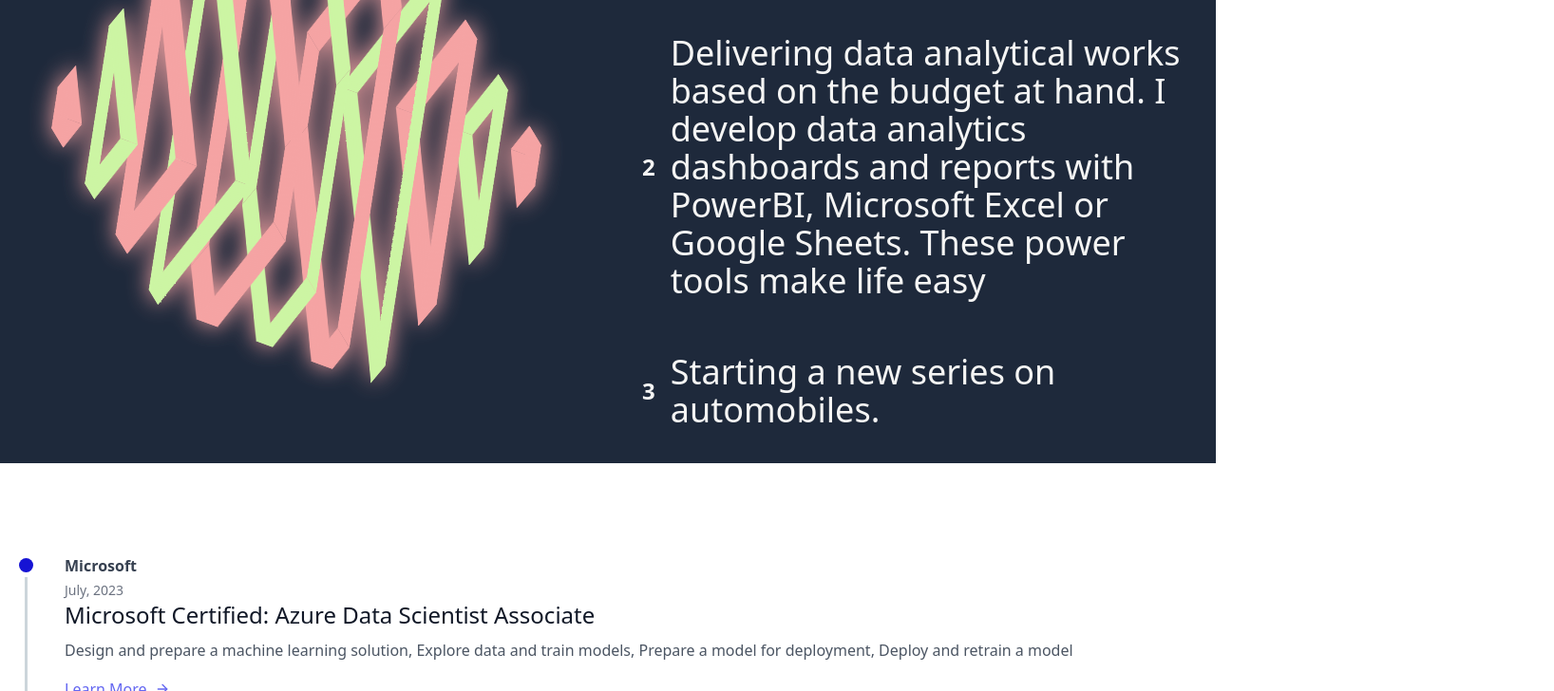
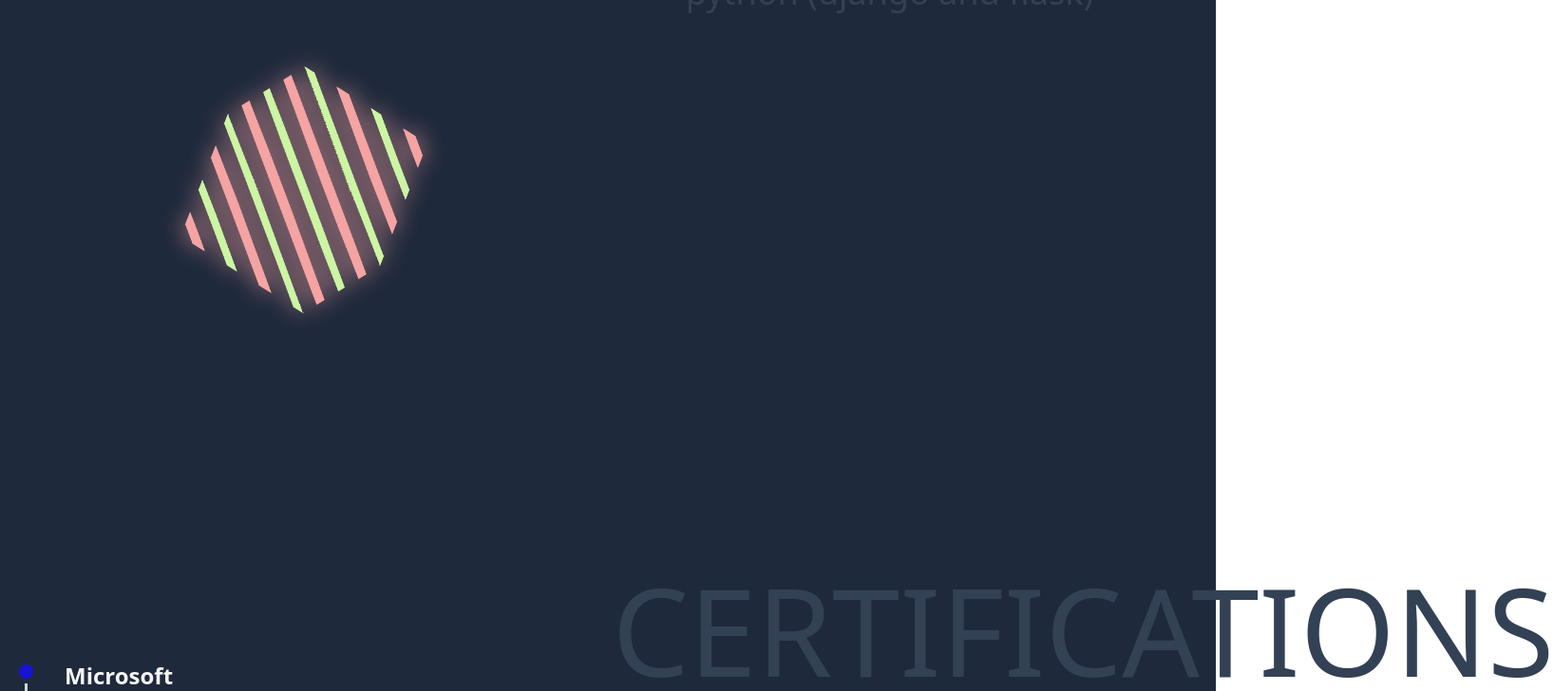
Before and after one commit to osahene/mysite, a Nuxt app: page / in a window 1280 px wide. Shown: the part 820-1548 px from the top of the page at 95% size, 1636 px wide, since content can reach past the window. Built offline with nearby package versions, Linux system fonts and the light colour scheme.

Commit message:
updated the timeline and activities components

```diff
--- a/components/header/activities.vue
+++ b/components/header/activities.vue
@@ -1,9 +1,12 @@
 <template>
   <div
-    class="flex flex-col bg-slate-800 md:flex-row space-y-8 md:space-y-0 md:space-x-8"
+    class="flex flex-col h-screen bg-slate-800 md:flex-row space-y-8 md:space-y-0 md:space-x-8"
   >
+    <div class="absolute flex items-center pointer-events-none what-i-do">
+      <div class="head text-9xl text-slate-700 uppercase">What I do</div>
+    </div>
     <!-- Cube Section -->
-    <div class="flex-1 flex justify-center items-center">
+    <div class="hidden lg:flex flex-1 justify-center items-center cube-section">
       <div class="cont">
         <div class="cube">
           <div class="side"></div>
@@ -17,8 +20,8 @@
     </div>
 
     <!-- v-for Section -->
-    <div class="flex-1">
-      <div v-for="(act, i) in acts" :key="i" class="mb-4">
+    <div class="flex-1 p-8">
+      <div v-for="(act, i) in acts" :key="i" class="mb-4 act-item">
         <div
           class="p-5 rounded-b-lg before:bg-teal-600 hover:rounded-b-none before:absolute before:-bottom-0 before:-left-0 before:block before:h-[4px] before:w-full before:origin-bottom-right before:scale-x-0 before:transition before:duration-300 before:ease-in-out hover:before:origin-bottom-left hover:before:scale-x-100 flex items-center space-x-4"
         >
@@ -31,7 +34,11 @@
 </template>
 
 <script setup>
-import { ref } from "vue";
+import { ref, onMounted } from "vue";
+import { gsap } from "gsap";
+import { ScrollTrigger } from "gsap/ScrollTrigger";
+
+gsap.registerPlugin(ScrollTrigger);
 
 const acts = ref([
   {
@@ -47,14 +54,58 @@ const acts = ref([
     cat: "Starting a new series on automobiles. ",
   },
 ]);
+
+onMounted(() => {
+  gsap.fromTo(
+    ".what-i-do",
+    { x: "100%" },
+    {
+      x: "0%",
+      scrollTrigger: {
+        trigger: ".what-i-do",
+        start: "top bottom",
+        end: "bottom top",
+        scrub: true,
+        reverse: true,
+      },
+    }
+  );
+
+  gsap.utils.toArray(".act-item").forEach((item, i) => {
+    gsap.fromTo(
+      item,
+      { opacity: 0 },
+      {
+        opacity: 1,
+        scrollTrigger: {
+          trigger: item,
+          start: "top bottom-=100",
+          end: "bottom top+=100",
+          scrub: true,
+          reverse: true,
+        },
+      }
+    );
+  });
+
+  //   gsap.fromTo(
+  //     ".cube-section",
+  //     { y: "100%" },
+  //     {
+  //       y: "0%",
+  //       scrollTrigger: {
+  //         trigger: ".cube-section",
+  //         start: "top bottom",
+  //         end: "bottom top",
+  //         scrub: true,
+  //         reverse: true,
+  //       },
+  //     }
+  //   );
+});
 </script>
 
 <style scoped>
-/* @property --hue {
-  syntax: "<angle>";
-  initial-value: 0deg;
-  inherits: false;
-} */
 div {
   transform-style: preserve-3d;
   box-sizing: border-box;
@@ -70,7 +121,7 @@ div {
 }
 
 .cube {
-  width: 40vmin;
+  width: 20vmin;
   aspect-ratio: 1;
   position: relative;
   rotate: 1 1 1 45deg;
@@ -100,35 +151,35 @@ div {
 }
 
 .side:nth-of-type(1) {
-  translate: 0 0 20vmin;
+  translate: 0 0 10vmin;
 }
 
 .side:nth-of-type(2) {
   rotate: y 90deg;
-  translate: 20vmin;
+  translate: 10vmin;
   transform: rotatez(270deg);
 }
 
 .side:nth-of-type(3) {
   rotate: y 90deg;
-  translate: -20vmin;
+  translate: -10vmin;
   transform: rotatez(90deg);
 }
 
 .side:nth-of-type(4) {
   rotate: x 90deg;
-  translate: 0 20vmin;
+  translate: 0 10vmin;
   transform: rotatez(270deg);
 }
 
 .side:nth-of-type(5) {
   rotate: x 90deg;
-  translate: 0 -20vmin;
+  translate: 0 -10vmin;
   --ang: 135deg;
 }
 
 .side:nth-of-type(6) {
-  translate: 0 0 -20vmin;
+  translate: 0 0 -10vmin;
   transform: rotatez(180deg);
 }
 
--- a/components/header/timeline.vue
+++ b/components/header/timeline.vue
@@ -1,5 +1,8 @@
 <template>
-  <section class="text-gray-600 body-font overflow-hidden">
+  <section class="text-gray-600 bg-slate-800 body-font overflow-hidden">
+    <div class="absolute flex items-center pointer-events-none what-i-do">
+      <div class="head text-9xl text-slate-700 uppercase">Certifications</div>
+    </div>
     <div class="container px-5 py-24 mx-auto">
       <div class="-my-8 divide-y-2 divide-gray-100">
         <div
@@ -10,19 +13,23 @@
           <ul class="edu_body">
             <li class="edu_body_content">
               <div class="marker"></div>
-              <div class="md:w-64 md:mb-0 mb-6 flex-shrink-0 flex flex-col">
-                <span class="font-semibold title-font text-gray-700">
+              <div class="md:w-100 md:mb-0 mb-6 flex-shrink-0 flex flex-col">
+                <span
+                  class="font-semibold text-stone-100 title-font text-2xl text-gray-700"
+                >
                   {{ article.category }}
                 </span>
-                <span class="mt-1 text-gray-500 text-sm">{{
+                <span class="text-stone-100 mt-1 text-sm">{{
                   article.date
                 }}</span>
               </div>
               <div class="md:flex-grow">
-                <h2 class="text-2xl font-medium text-gray-900 title-font mb-2">
+                <h2 class="text-4xl font-medium text-stone-100 title-font mb-2">
                   {{ article.title }}
                 </h2>
-                <p class="leading-relaxed">{{ article.content }}</p>
+                <p class="text-stone-100 leading-relaxed text-2xl">
+                  {{ article.content }}
+                </p>
                 <a class="text-indigo-500 inline-flex items-center mt-4">
                   Learn More
                   <svg
@@ -50,6 +57,8 @@
 <script setup>
 import { ref, onMounted, onBeforeUnmount } from "vue";
 import { gsap } from "gsap";
+import { ScrollTrigger } from "gsap/ScrollTrigger";
+gsap.registerPlugin(ScrollTrigger);
 
 const articles = ref([
   {
@@ -109,6 +118,21 @@ onMounted(() => {
   });
 });
 
+gsap.fromTo(
+  ".what-i-do",
+  { x: "100%" },
+  {
+    x: "0%",
+    scrollTrigger: {
+      trigger: ".what-i-do",
+      start: "top bottom",
+      end: "bottom top",
+      scrub: true,
+      reverse: true,
+    },
+  }
+);
+
 onBeforeUnmount(() => {
   observer.disconnect();
 });
```
